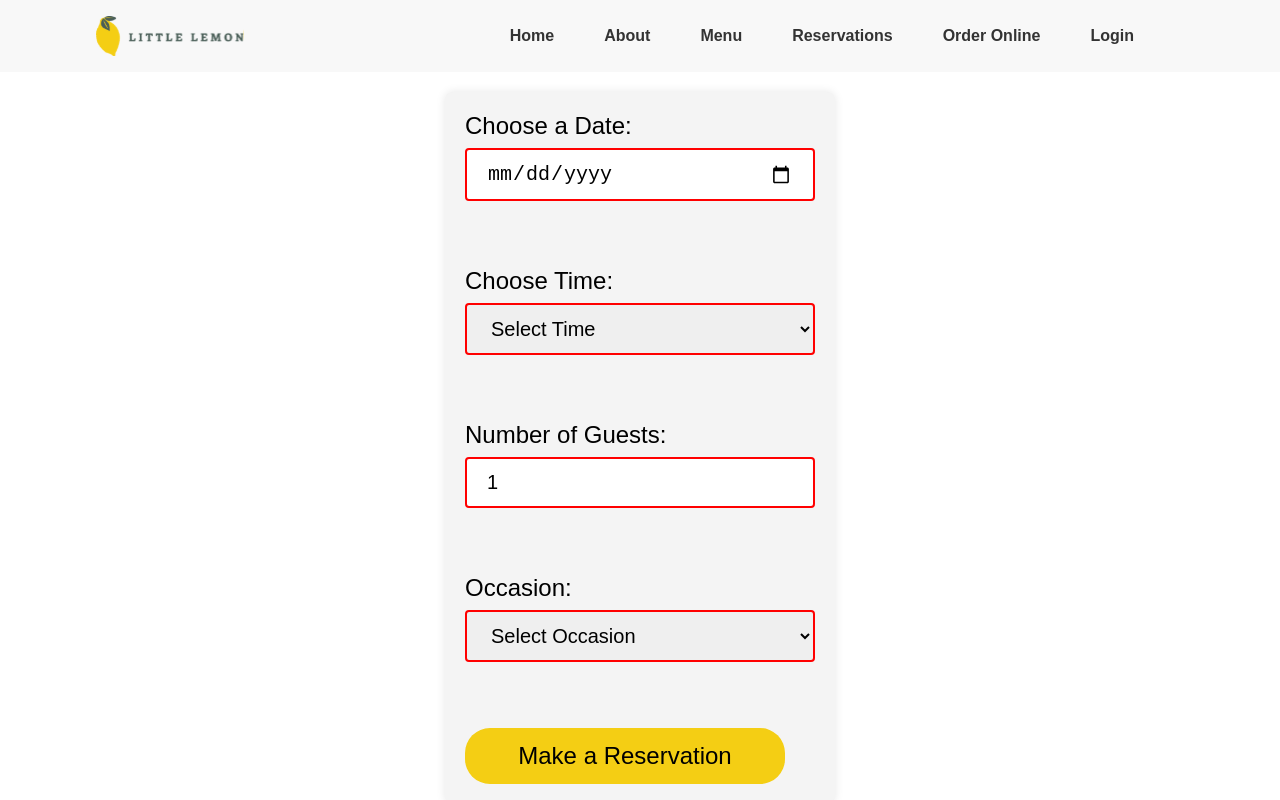
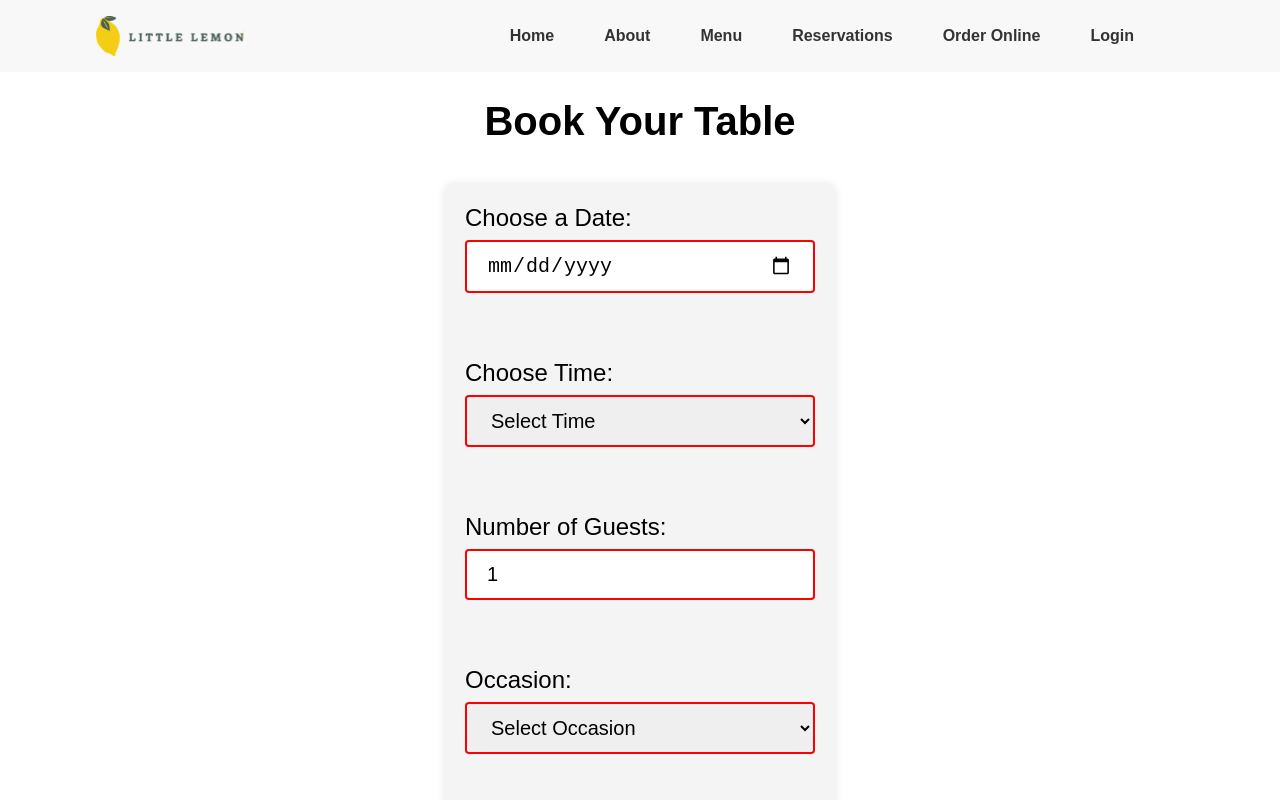
Before and after one commit to the-wolvorine/little-lemon, a React (Create React App) app: page /bookings in a window 1280 px wide. Shown: the top 800 px of the page. Built offline with nearby package versions, Linux system fonts and the light colour scheme.

Commit message:
Added simple unit test case for Booking form

```diff
--- a/src/components/BookingForm.js
+++ b/src/components/BookingForm.js
@@ -2,7 +2,7 @@ import React, { useState } from 'react';
 import "../styles/bookingForm.css";
 import Button from './Button/Button';
 
-const BookingForm = ({ onSubmit, updateTimes, availableTimes }) => {
+const BookingForm = ({ onSubmit, updateTimes, availableTimes=[] }) => {
   const [formData, setFormData] = useState({
     date: '',
     reservationTime: '',
@@ -36,6 +36,7 @@ const BookingForm = ({ onSubmit, updateTimes, availableTimes }) => {
 
   return (
     <div className='form-container'>
+        <h1 className='booking-heading'>Book Your Table</h1>
       <form className="booking-form" onSubmit={handleSubmit}>
         <label>
           <p className="form-label">Choose a Date:</p>
--- a/src/styles/bookingForm.css
+++ b/src/styles/bookingForm.css
@@ -1,8 +1,14 @@
 .form-container {
     display: flex;
+    flex-direction: column;
     justify-content: center;
     align-items: center;
-    min-height: 70vh; /* Ensure the container takes at least the full viewport height */
+    min-height: 70vh;
+}
+
+.booking-heading {
+    font-size: 30pt;
+    margin-bottom: 20px;
 }
 
 .booking-form {
```
Also changed, not shown: 2 other files (tests, documents, lock files or other folders).
